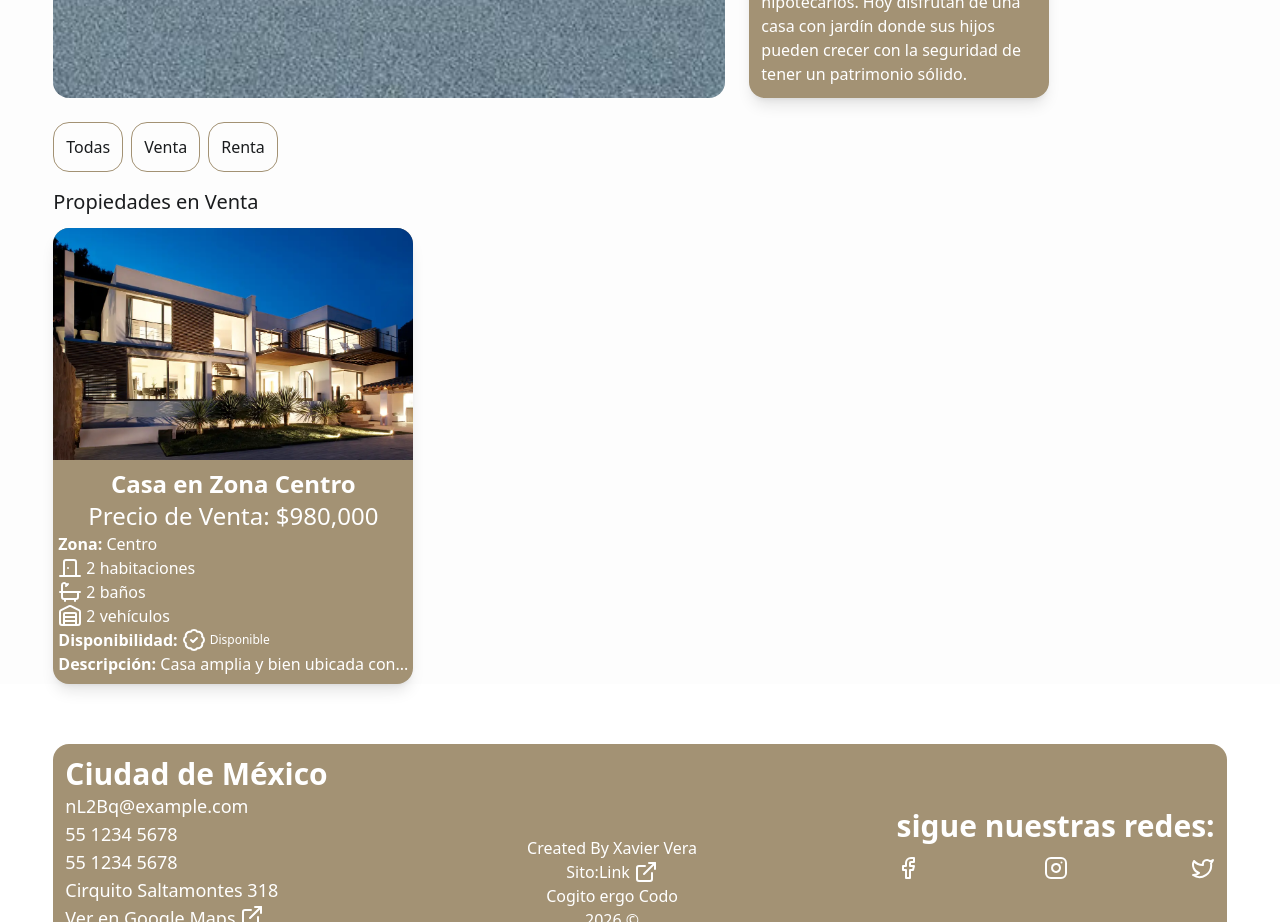
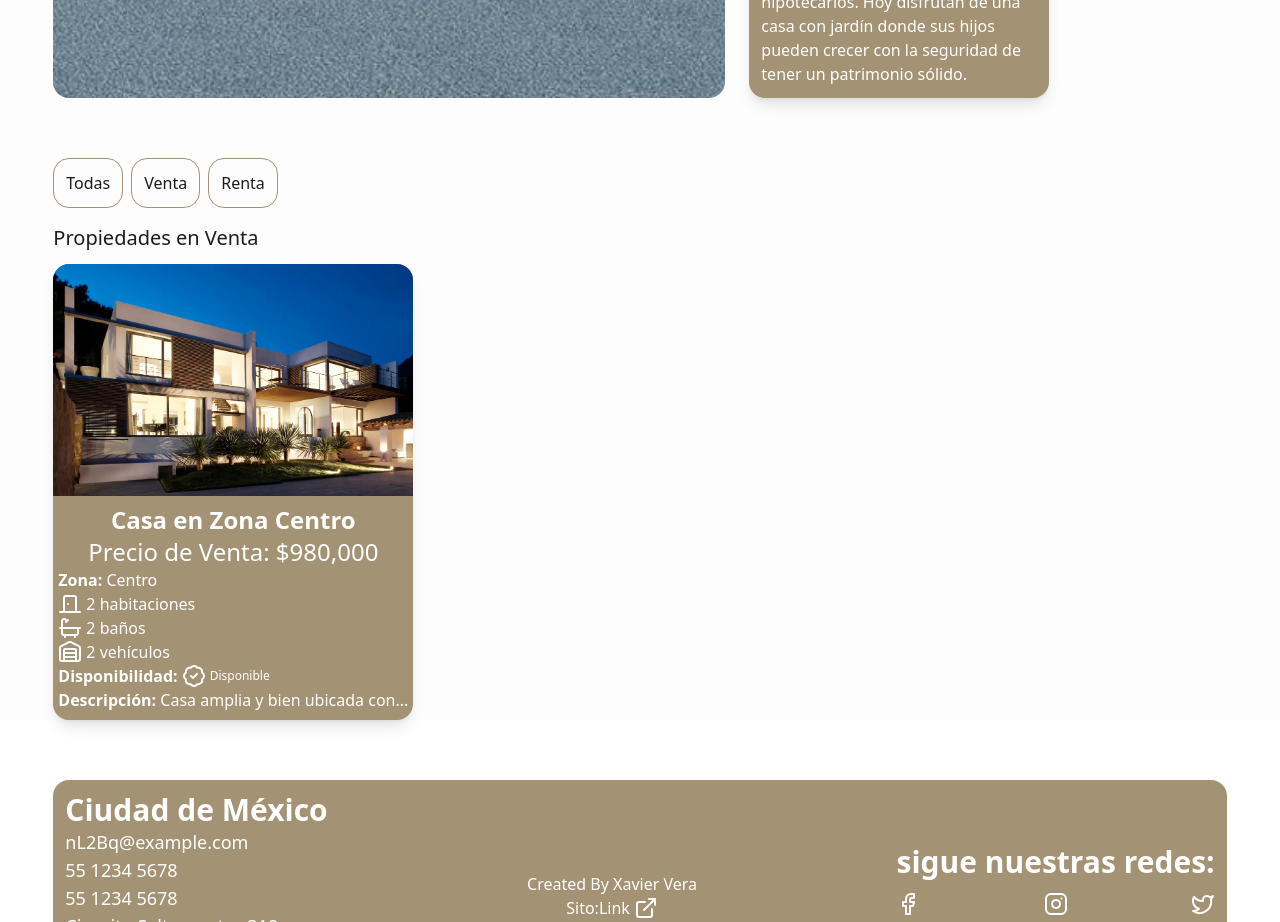
Before and after one commit to Morfeo95/catalogo-inmobiliario, a React (Vite) app: page / in a window 1280 px wide. Shown: the part 2400-3322 px from the top of the page. Built offline with nearby package versions, Linux system fonts and the light colour scheme.

Commit message:
fix margen

```diff
--- a/src/components/Houses.tsx
+++ b/src/components/Houses.tsx
@@ -47,7 +47,7 @@ export default function Houses({
 
   return (
     <>
-      <section id="propiedades" className="w-full mt-6">
+      <section id="propiedades" className="w-full mt-15">
         <div className="w-11/12 mx-auto">
           <FilterBar setFilter={setFilter} />
 
```
